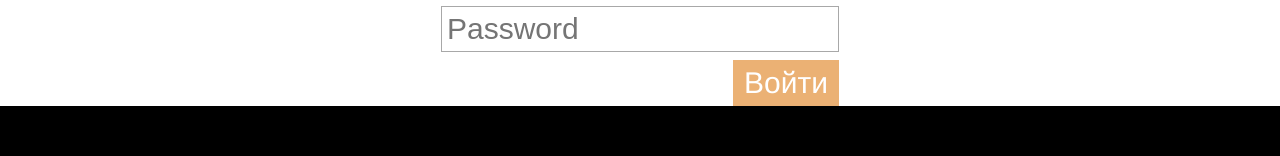
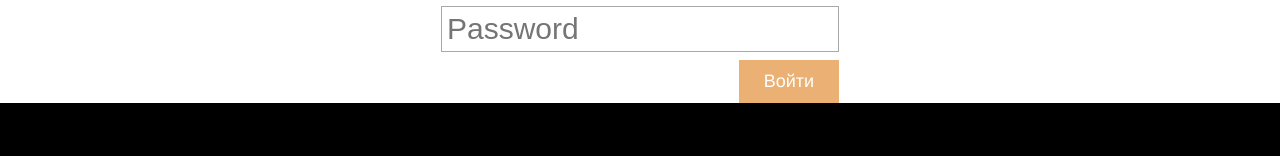
Before and after one commit to Arteminariy/shop, a React (Create React App) app in the folder client/: page / in a window 1280 px wide. Shown: the part 770-926 px from the top of the page. Built offline with nearby package versions, Linux system fonts and the light colour scheme.

Commit message:
btn smaller text

```diff
--- a/client/src/UI/Button/Button.css
+++ b/client/src/UI/Button/Button.css
@@ -1,10 +1,10 @@
 .button {
     font-family: 'Helvetica';
     width: fit-content;
-    font-size: 30px;
+    font-size: 18px;
     box-sizing: border-box;
     text-align: center;
-    padding: 5px 10px;
+    padding: 10px 24px;
 }
 .button:hover {
     cursor: pointer;
```
